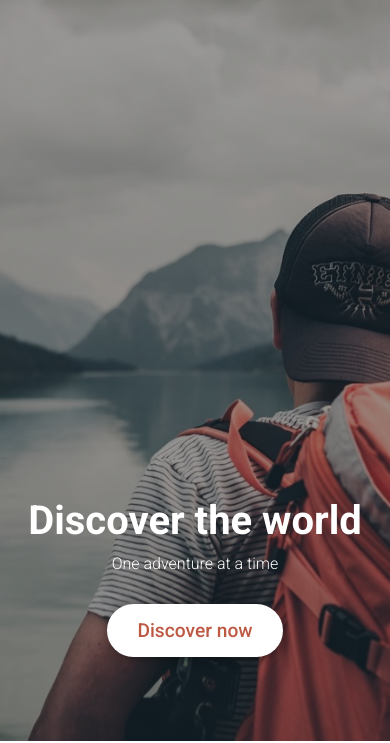
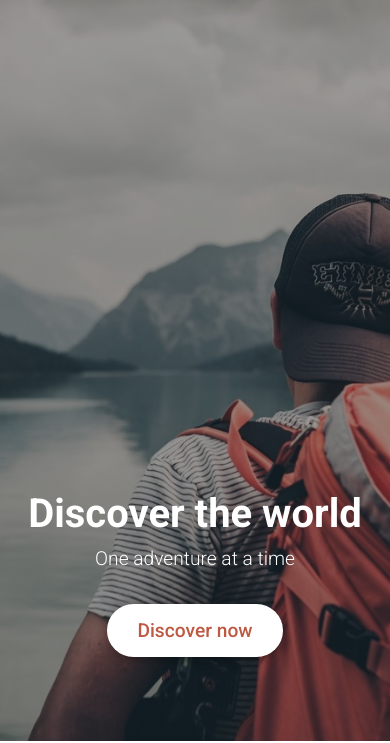
Before and after one commit to MagnusPladsen/Project-Exam-1, a plain HTML site: page index.html in a window 390 px wide. Shown: the part 103-846 px from the top of the page. Drawn offline with Linux system fonts and the light colour scheme; no server answers.

Commit message:
Adjusted hero text size

```diff
--- a/styles/index.css
+++ b/styles/index.css
@@ -29,7 +29,7 @@
 .hero-subheading {
   font-family: "Roboto", sans-serif;
   font-weight: 300;
-  font-size: clamp(1rem, 2vw, 5rem);
+  font-size: clamp(1.2rem, 2vw, 5rem);
   margin-top: 10px;
 }
 
```
